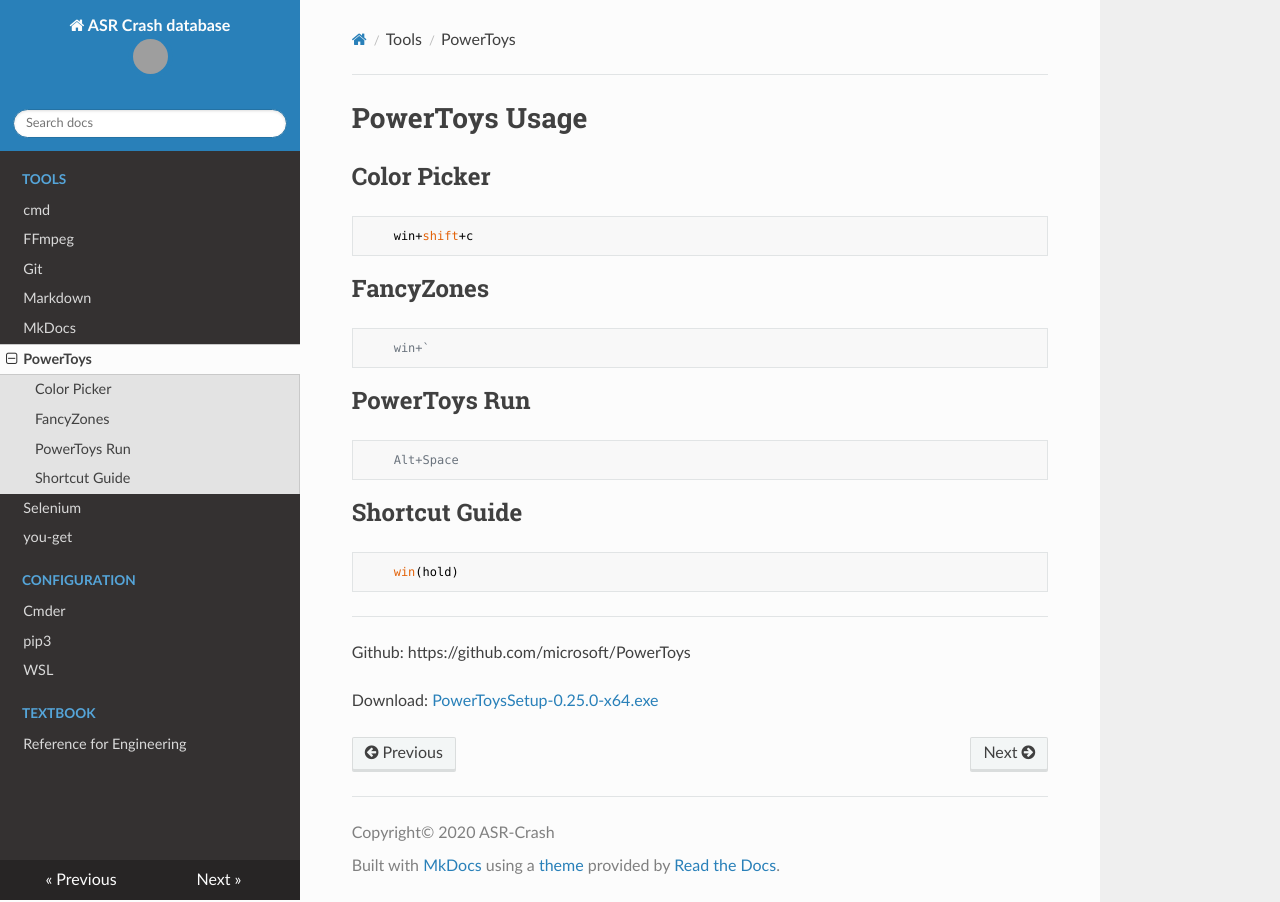
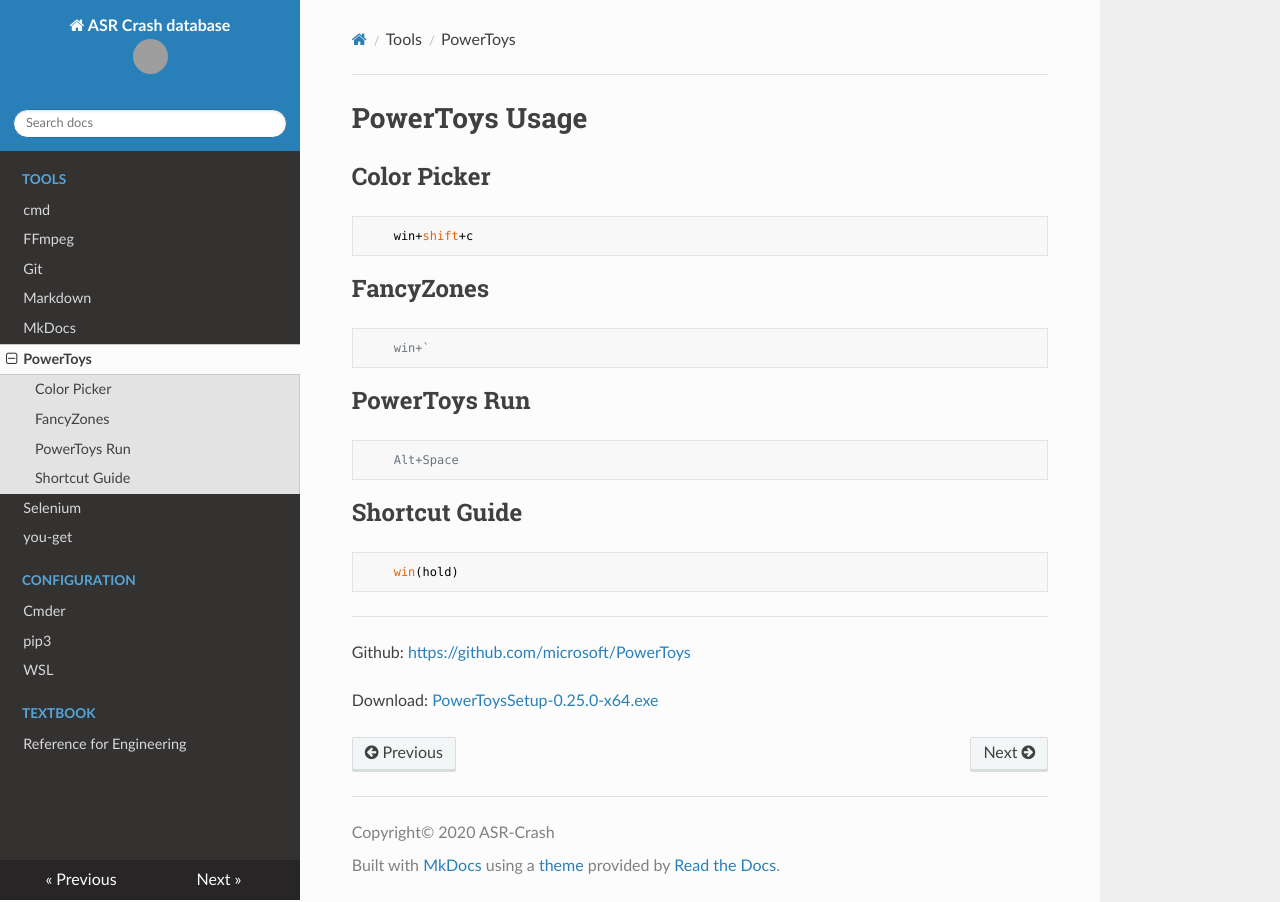
Before and after one commit to ASR-Crash/Crash-database, an MkDocs documentation site: the page built from docs/PowerToys.md, in a window 1280 px wide. Built offline with MkDocs 1.6.1, drawn with Linux system fonts in a browser that asks for light colours; nearby versions of some CDN libraries; some of the changed lines change nothing that is shown; grey boxes are pictures that could not be loaded.

Commit message:
2020/11/11

```diff
--- a/docs/PowerToys.md
+++ b/docs/PowerToys.md
@@ -18,6 +18,6 @@
 
 ---
 
-Github: https://github.com/microsoft/PowerToys
+Github: [https://github.com/microsoft/PowerToys](https://github.com/microsoft/PowerToys)
 
 Download:  [PowerToysSetup-0.25.0-x64.exe](PowerToysSetup-0.25.0-x64.exe)
```
